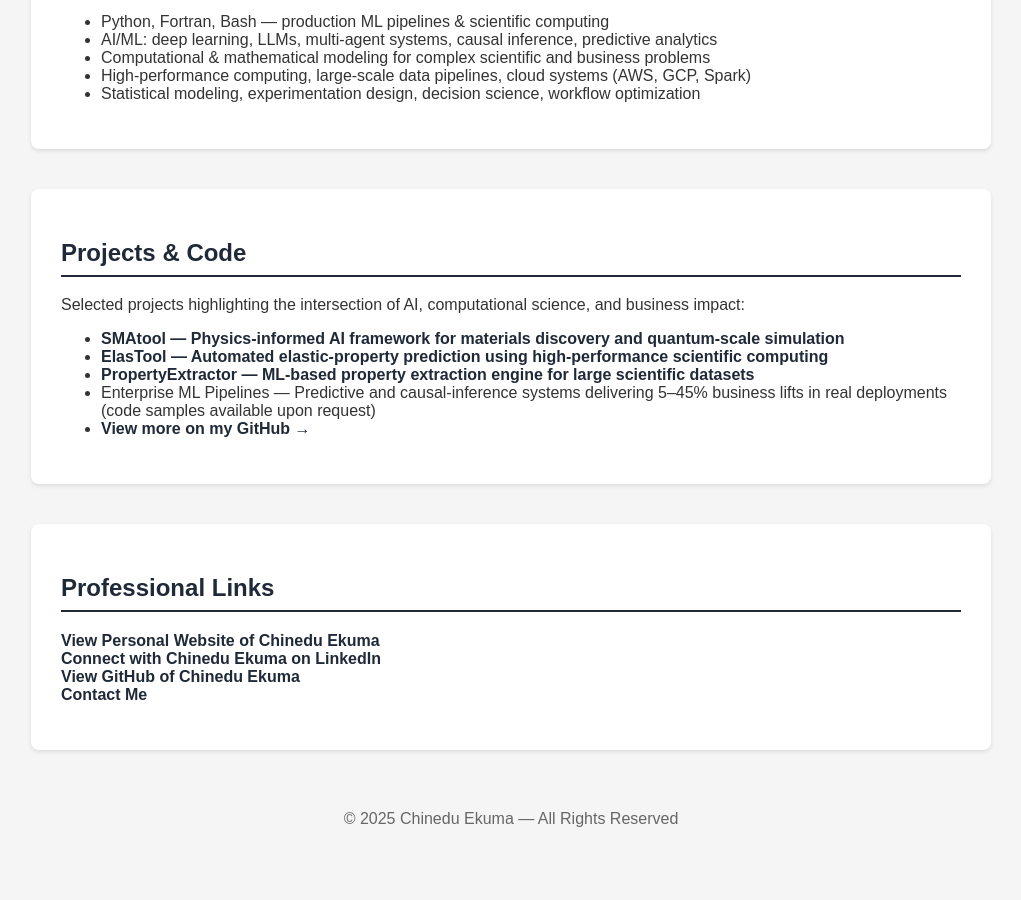
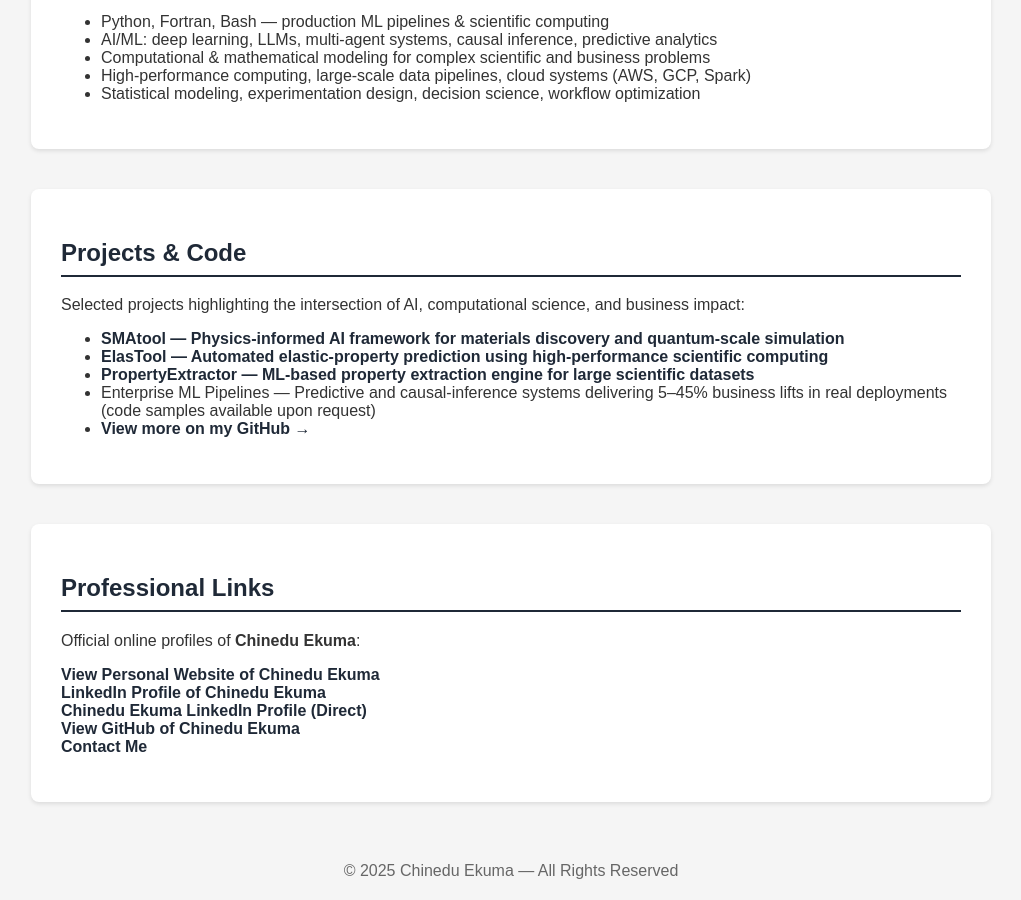
Before and after one commit to gmp007/gmp007.github.io, a Jekyll site: the page index.html, which Jekyll copies as it is, in a window 1280 px wide and 900 px high, scrolled down 582 px. Shown: the whole window, without its empty margins (129-1150 px from the left). Built offline with Jekyll 4.4.1, drawn with Linux system fonts in a browser that asks for light colours; before the commit the page ends 1430 px from its top, so only the background shows below that.

Commit message:
Update index.html

```diff
--- a/index.html
+++ b/index.html
@@ -151,13 +151,32 @@
 <div class="section">
     <h2>Professional Links</h2>
     <p>
-        <a href="https://cekuma.com" target="_blank" rel="noopener noreferrer">View Personal Website of Chinedu Ekuma</a><br>
-        <a href="https://linkedin.com/in/chineduekuma" target="_blank" rel="me">Connect with Chinedu Ekuma on LinkedIn</a><br>
-        <a href="https://github.com/gmp007" target="_blank">View GitHub of Chinedu Ekuma</a><br>
+    Official online profiles of <strong>Chinedu Ekuma</strong>:
+    </p>
+
+    <p>
+        <a href="https://cekuma.com" target="_blank" rel="noopener noreferrer">
+        View Personal Website of Chinedu Ekuma
+        </a><br>
+
+        <!-- NEW HIGH-SIGNAL LINK (this is the key addition) -->
+        <a href="/linkedin.html">
+        LinkedIn Profile of Chinedu Ekuma
+        </a><br>
+
+        <!-- KEEP your existing link (but slightly improve wording) -->
+        <a href="https://linkedin.com/in/chineduekuma" target="_blank" rel="me">
+        Chinedu Ekuma LinkedIn Profile (Direct)
+        </a><br>
+
+        <a href="https://github.com/gmp007" target="_blank">
+        View GitHub of Chinedu Ekuma
+        </a><br>
+
         <a href="mailto:cekuma1@gmail.com">Contact Me</a>
-
     </p>
 </div>
+
 
 <footer>
     © 2025 Chinedu Ekuma — All Rights Reserved
```
